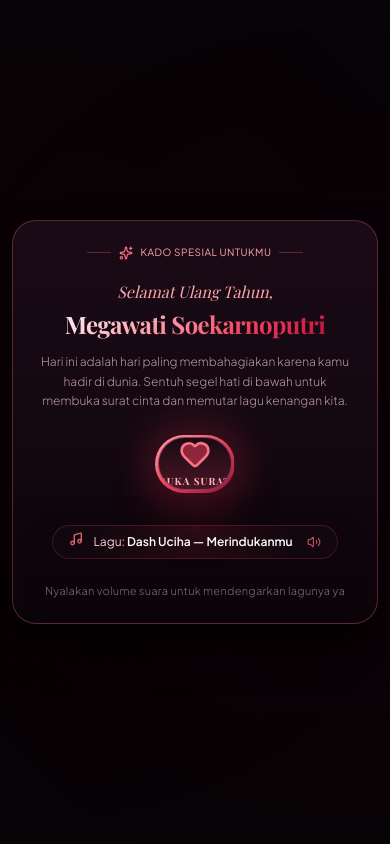
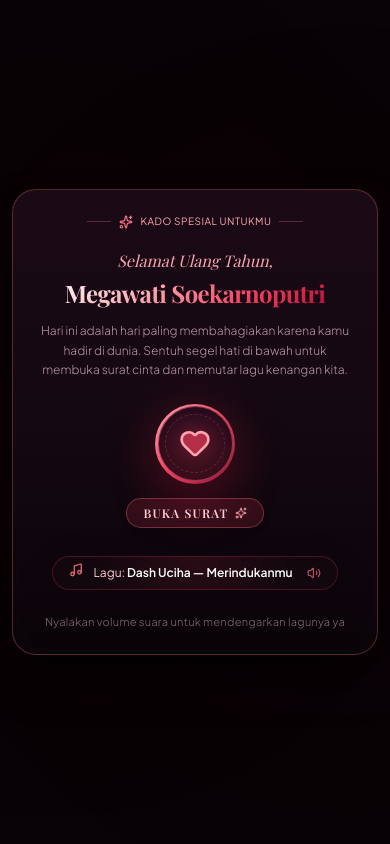
Before and after one commit to MohammadNasrullohh/bucin-birthday-luxury, a React (Vite) app: page / in a window 390 px wide. Shown: the top 844 px of the page. Built offline with nearby package versions, Linux system fonts and the light colour scheme; the HTML template or start-up script is replaced by a standard one; a web font is replaced by a local one.

Commit message:
fix(intro): tidy up mobile wax seal button layout, fix oval squish and text clipping

```diff
--- a/src/components/IntroScreen.jsx
+++ b/src/components/IntroScreen.jsx
@@ -63,23 +63,30 @@ export default function IntroScreen() {
           </p>
 
           {/* Wax Seal Button (Interactive Trigger) */}
-          <div className="relative group cursor-pointer mb-8" onClick={handleOpen}>
-            {/* Pulsing ring */}
-            <div className="absolute -inset-4 rounded-full bg-rose-500/30 blur-lg group-hover:bg-rose-500/50 transition-all duration-500 animate-pulse" />
+          <div className="relative group cursor-pointer mb-7 flex flex-col items-center" onClick={handleOpen}>
+            {/* Ambient Pulsing Glow */}
+            <div className="absolute top-0 w-24 h-24 rounded-full bg-rose-500/30 blur-xl group-hover:bg-rose-500/50 transition-all duration-500 animate-pulse" />
 
+            {/* Circular Wax Seal */}
             <button
               type="button"
-              className="animate-shimmer relative w-22 h-22 sm:w-24 sm:h-24 rounded-full bg-gradient-to-br from-[#FDA4AF] via-[#F43F5E] to-[#881337] p-[2.5px] shadow-2xl shadow-rose-950/70 transition-transform duration-300 group-hover:scale-110 active:scale-95 flex items-center justify-center"
-              title="Klik untuk membuka surat dan memutar lagu"
+              className="relative w-20 h-20 sm:w-24 sm:h-24 rounded-full bg-gradient-to-br from-[#FDA4AF] via-[#F43F5E] to-[#881337] p-[2.5px] shadow-2xl shadow-rose-950/80 transition-transform duration-300 group-hover:scale-105 active:scale-95 flex items-center justify-center animate-shimmer"
+              title="Sentuh untuk membuka surat cinta"
             >
-              <div className="w-full h-full rounded-full bg-[#1A0A14] flex flex-col items-center justify-center border border-rose-400/50 relative overflow-hidden">
-                <div className="absolute inset-0 bg-gradient-to-t from-rose-500/30 to-transparent opacity-70" />
-                <Heart className="w-8 h-8 text-rose-400 fill-rose-500/50 mb-1 group-hover:scale-115 transition-transform duration-300 animate-heartbeat" />
-                <span className="text-[10px] font-serif tracking-widest text-rose-200 uppercase font-bold">
-                  Buka Surat
-                </span>
+              <div className="w-full h-full rounded-full bg-gradient-to-b from-[#250B1C] to-[#12040D] flex items-center justify-center border border-rose-400/50 relative overflow-hidden shadow-inner">
+                <div className="absolute inset-0 bg-gradient-to-t from-rose-500/25 to-transparent opacity-70" />
+                {/* Concentric engraved ring of royal wax seal */}
+                <div className="w-[82%] h-[82%] rounded-full border border-rose-400/25 border-dashed flex items-center justify-center">
+                  <Heart className="w-8 h-8 sm:w-9 sm:h-9 text-rose-300 fill-rose-500/60 drop-shadow-[0_0_12px_rgba(244,63,94,0.7)] group-hover:scale-110 transition-transform duration-300 animate-heartbeat" />
+                </div>
               </div>
             </button>
+
+            {/* Clean, Elegant Action Pill */}
+            <div className="mt-3.5 inline-flex items-center gap-1.5 px-4 py-1.5 rounded-full bg-rose-500/15 border border-rose-400/35 backdrop-blur-sm text-rose-200 text-xs font-serif tracking-widest uppercase font-semibold shadow-md group-hover:bg-rose-500/25 group-hover:border-rose-400/60 transition-all">
+              <span>Buka Surat</span>
+              <Sparkles className="w-3 h-3 text-rose-300" />
+            </div>
           </div>
 
           {/* Audio Track Tag & Hint */}
```
